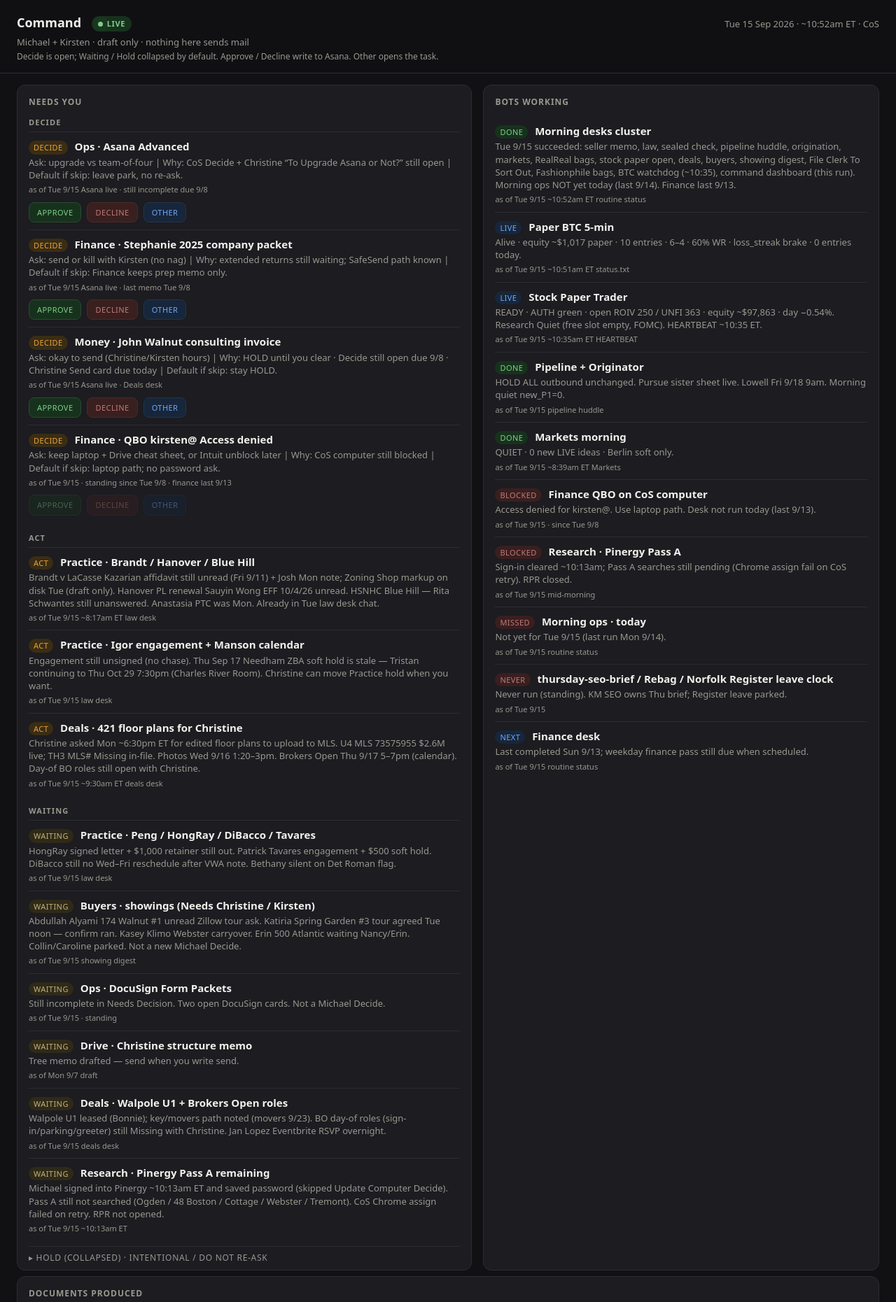
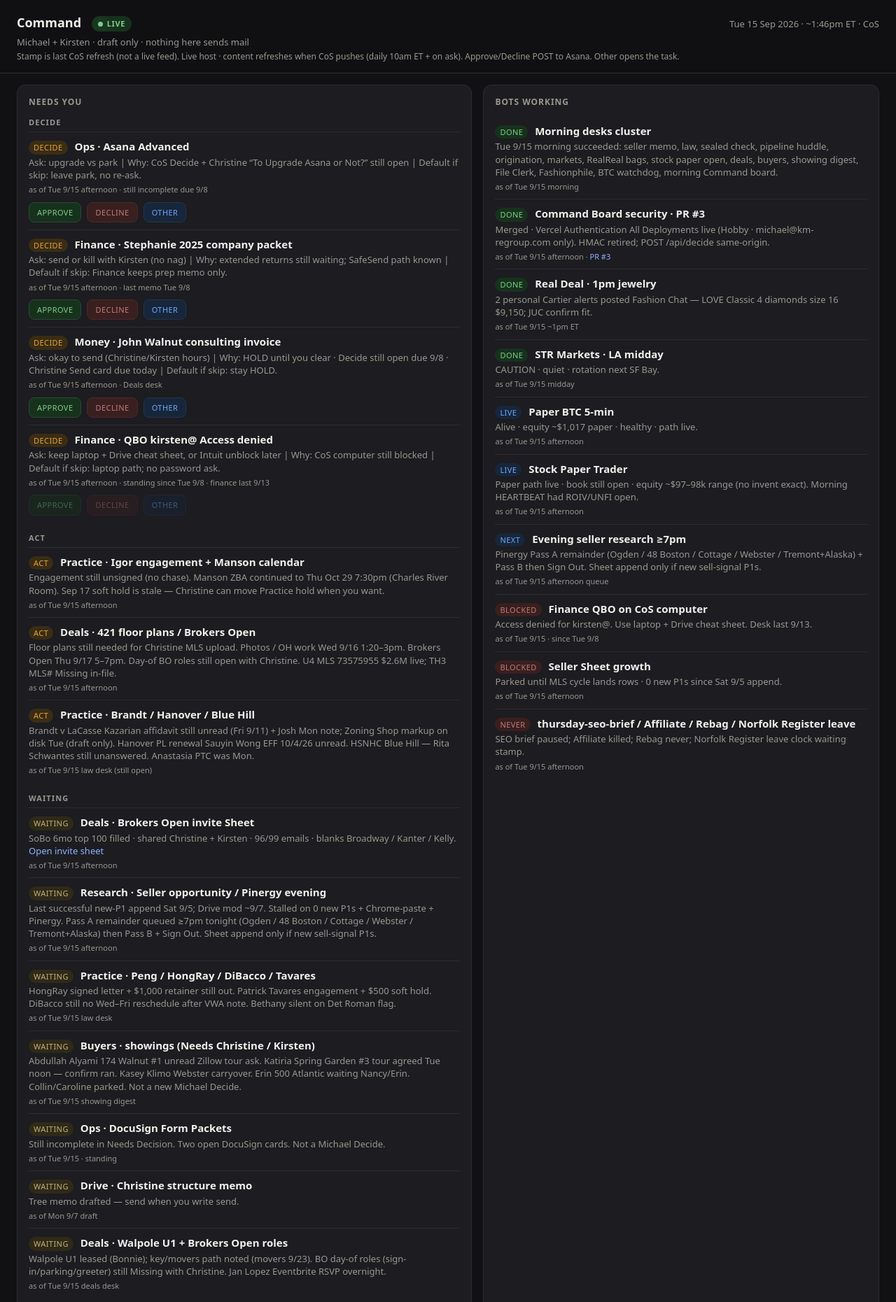
Before and after one commit to mwelsh84/km-command-board, a website: page index.html in a window 1280 px wide. Shown: the top 1861 px of the page at 70% size. Drawn offline with Linux system fonts and the light colour scheme.

Commit message:
Refresh Command board Tue 15 Sep 2026 ~1:45pm ET

```diff
--- a/index.html
+++ b/index.html
@@ -12,10 +12,10 @@
   <header>
     <div class="header-row">
       <h1>Command <span class="live-pill"><span class="dot" aria-hidden="true"></span>Live</span></h1>
-      <div class="stamp">Tue 15 Sep 2026 · ~10:52am ET · CoS</div>
+      <div class="stamp">Tue 15 Sep 2026 · ~1:46pm ET · CoS</div>
     </div>
     <div class="subtitle">Michael + Kirsten · draft only · nothing here sends mail</div>
-    <div class="hint">Decide is open; Waiting / Hold collapsed by default. Approve / Decline write to Asana. Other opens the task.</div>
+    <div class="hint">Stamp is last CoS refresh (not a live feed). Live host · content refreshes when CoS pushes (daily 10am ET + on ask). Approve/Decline POST to Asana. Other opens the task.</div>
   </header>
   <main>
     <section>
@@ -26,53 +26,67 @@
         <div class="item" data-task-gid="1218244286398772" data-asana-url="https://app.asana.com/1/1214552995115111/project/1215460449693075/task/1218244286398772">
           <span class="tag need">Decide</span>
           <span class="who">Ops · Asana Advanced</span>
-          <div class="why">Ask: upgrade vs team-of-four | Why: CoS Decide + Christine “To Upgrade Asana or Not?” still open | Default if skip: leave park, no re-ask.</div>
-          <div class="asof">as of Tue 9/15 Asana live · still incomplete due 9/8</div>
+          <div class="why">Ask: upgrade vs park | Why: CoS Decide + Christine “To Upgrade Asana or Not?” still open | Default if skip: leave park, no re-ask.</div>
+          <div class="asof">as of Tue 9/15 afternoon · still incomplete due 9/8</div>
         </div>
         <div class="item" data-task-gid="1218244215193427" data-asana-url="https://app.asana.com/1/1214552995115111/project/1215460449693075/task/1218244215193427">
           <span class="tag need">Decide</span>
           <span class="who">Finance · Stephanie 2025 company packet</span>
           <div class="why">Ask: send or kill with Kirsten (no nag) | Why: extended returns still waiting; SafeSend path known | Default if skip: Finance keeps prep memo only.</div>
-          <div class="asof">as of Tue 9/15 Asana live · last memo Tue 9/8</div>
+          <div class="asof">as of Tue 9/15 afternoon · last memo Tue 9/8</div>
         </div>
         <div class="item" data-task-gid="1218244183839107" data-asana-url="https://app.asana.com/1/1214552995115111/project/1215460449693075/task/1218244183839107">
           <span class="tag need">Decide</span>
           <span class="who">Money · John Walnut consulting invoice</span>
           <div class="why">Ask: okay to send (Christine/Kirsten hours) | Why: HOLD until you clear · Decide still open due 9/8 · Christine Send card due today | Default if skip: stay HOLD.</div>
-          <div class="asof">as of Tue 9/15 Asana live · Deals desk</div>
+          <div class="asof">as of Tue 9/15 afternoon · Deals desk</div>
         </div>
         <div class="item" data-task-gid="" data-asana-url="">
           <span class="tag need">Decide</span>
           <span class="who">Finance · QBO kirsten@ Access denied</span>
           <div class="why">Ask: keep laptop + Drive cheat sheet, or Intuit unblock later | Why: CoS computer still blocked | Default if skip: laptop path; no password ask.</div>
-          <div class="asof">as of Tue 9/15 · standing since Tue 9/8 · finance last 9/13</div>
+          <div class="asof">as of Tue 9/15 afternoon · standing since Tue 9/8 · finance last 9/13</div>
         </div>
       </div>
+
 
       <h3>Act</h3>
       <div class="bucket">
         <div class="item">
           <span class="tag need">Act</span>
-          <span class="who">Practice · Brandt / Hanover / Blue Hill</span>
-          <div class="why">Brandt v LaCasse Kazarian affidavit still unread (Fri 9/11) + Josh Mon note; Zoning Shop markup on disk Tue (draft only). Hanover PL renewal Sauyin Wong EFF 10/4/26 unread. HSNHC Blue Hill — Rita Schwantes still unanswered. Anastasia PTC was Mon. Already in Tue law desk chat.</div>
-          <div class="asof">as of Tue 9/15 ~8:17am ET law desk</div>
+          <span class="who">Practice · Igor engagement + Manson calendar</span>
+          <div class="why">Engagement still unsigned (no chase). Manson ZBA continued to Thu Oct 29 7:30pm (Charles River Room). Sep 17 soft hold is stale — Christine can move Practice hold when you want.</div>
+          <div class="asof">as of Tue 9/15 afternoon</div>
         </div>
         <div class="item">
           <span class="tag need">Act</span>
-          <span class="who">Practice · Igor engagement + Manson calendar</span>
-          <div class="why">Engagement still unsigned (no chase). Thu Sep 17 Needham ZBA soft hold is stale — Tristan continuing to Thu Oct 29 7:30pm (Charles River Room). Christine can move Practice hold when you want.</div>
-          <div class="asof">as of Tue 9/15 law desk</div>
+          <span class="who">Deals · 421 floor plans / Brokers Open</span>
+          <div class="why">Floor plans still needed for Christine MLS upload. Photos / OH work Wed 9/16 1:20–3pm. Brokers Open Thu 9/17 5–7pm. Day-of BO roles still open with Christine. U4 MLS 73575955 $2.6M live; TH3 MLS# Missing in-file.</div>
+          <div class="asof">as of Tue 9/15 afternoon</div>
         </div>
         <div class="item">
           <span class="tag need">Act</span>
-          <span class="who">Deals · 421 floor plans for Christine</span>
-          <div class="why">Christine asked Mon ~6:30pm ET for edited floor plans to upload to MLS. U4 MLS 73575955 $2.6M live; TH3 MLS# Missing in-file. Photos Wed 9/16 1:20–3pm. Brokers Open Thu 9/17 5–7pm (calendar). Day-of BO roles still open with Christine.</div>
-          <div class="asof">as of Tue 9/15 ~9:30am ET deals desk</div>
+          <span class="who">Practice · Brandt / Hanover / Blue Hill</span>
+          <div class="why">Brandt v LaCasse Kazarian affidavit still unread (Fri 9/11) + Josh Mon note; Zoning Shop markup on disk Tue (draft only). Hanover PL renewal Sauyin Wong EFF 10/4/26 unread. HSNHC Blue Hill — Rita Schwantes still unanswered. Anastasia PTC was Mon.</div>
+          <div class="asof">as of Tue 9/15 law desk (still open)</div>
         </div>
       </div>
 
+
       <h3>Waiting</h3>
       <div class="bucket">
+        <div class="item">
+          <span class="tag wait">Waiting</span>
+          <span class="who">Deals · Brokers Open invite Sheet</span>
+          <div class="why">SoBo 6mo top 100 filled · shared Christine + Kirsten · 96/99 emails · blanks Broadway / Kanter / Kelly. <a href="https://docs.google.com/spreadsheets/d/1OLj5VD59k721foO_wPXiOsX1WuiXWy03DoVM9ga7D1E/edit" target="_blank" rel="noopener">Open invite sheet</a></div>
+          <div class="asof">as of Tue 9/15 afternoon</div>
+        </div>
+        <div class="item">
+          <span class="tag wait">Waiting</span>
+          <span class="who">Research · Seller opportunity / Pinergy evening</span>
+          <div class="why">Last successful new-P1 append Sat 9/5; Drive mod ~9/7. Stalled on 0 new P1s + Chrome-paste + Pinergy. Pass A remainder queued ≥7pm tonight (Ogden / 48 Boston / Cottage / Webster / Tremont+Alaska) then Pass B + Sign Out. Sheet append only if new sell-signal P1s.</div>
+          <div class="asof">as of Tue 9/15 afternoon</div>
+        </div>
         <div class="item">
           <span class="tag wait">Waiting</span>
           <span class="who">Practice · Peng / HongRay / DiBacco / Tavares</span>
@@ -103,13 +117,8 @@
           <div class="why">Walpole U1 leased (Bonnie); key/movers path noted (movers 9/23). BO day-of roles (sign-in/parking/greeter) still Missing with Christine. Jan Lopez Eventbrite RSVP overnight.</div>
           <div class="asof">as of Tue 9/15 deals desk</div>
         </div>
-        <div class="item">
-          <span class="tag wait">Waiting</span>
-          <span class="who">Research · Pinergy Pass A remaining</span>
-          <div class="why">Michael signed into Pinergy ~10:13am ET and saved password (skipped Update Computer Decide). Pass A still not searched (Ogden / 48 Boston / Cottage / Webster / Tremont). CoS Chrome assign failed on retry. RPR not opened.</div>
-          <div class="asof">as of Tue 9/15 ~10:13am ET</div>
-        </div>
       </div>
+
 
       <details class="hold-group">
         <summary>Hold (collapsed) · intentional / do not re-ask</summary>
@@ -134,8 +143,8 @@
         <div class="item">
           <span class="tag hold">Hold</span>
           <span class="who">Affiliate desk</span>
-          <div class="why">Routines paused. Paste-ready drafts stay in Affiliate chat if you still want to post.</div>
-          <div class="asof">as of Tue 9/8 pause</div>
+          <div class="why">Killed / routines paused. Paste-ready drafts stay in Affiliate chat if you still want to post.</div>
+          <div class="asof">as of Tue 9/15 afternoon</div>
         </div>
         <div class="item">
           <span class="tag hold">Hold</span>
@@ -145,70 +154,72 @@
         </div>
       </details>
 
+
     </section>
 
     <section>
+
       <h2>Bots working</h2>
 
         <div class="item">
           <span class="tag ok">Done</span>
           <span class="who">Morning desks cluster</span>
-          <div class="why">Tue 9/15 succeeded: seller memo, law, sealed check, pipeline huddle, origination, markets, RealReal bags, stock paper open, deals, buyers, showing digest, File Clerk To Sort Out, Fashionphile bags, BTC watchdog (~10:35), command dashboard (this run). Morning ops NOT yet today (last 9/14). Finance last 9/13.</div>
-          <div class="asof">as of Tue 9/15 ~10:52am ET routine status</div>
+          <div class="why">Tue 9/15 morning succeeded: seller memo, law, sealed check, pipeline huddle, origination, markets, RealReal bags, stock paper open, deals, buyers, showing digest, File Clerk, Fashionphile, BTC watchdog, morning Command board.</div>
+          <div class="asof">as of Tue 9/15 morning</div>
+        </div>
+        <div class="item">
+          <span class="tag ok">Done</span>
+          <span class="who">Command Board security · PR #3</span>
+          <div class="why">Merged · Vercel Authentication All Deployments live (Hobby · michael@km-regroup.com only). HMAC retired; POST /api/decide same-origin.</div>
+          <div class="asof">as of Tue 9/15 afternoon · <a href="https://github.com/mwelsh84/km-command-board/pull/3" target="_blank" rel="noopener">PR #3</a></div>
+        </div>
+        <div class="item">
+          <span class="tag ok">Done</span>
+          <span class="who">Real Deal · 1pm jewelry</span>
+          <div class="why">2 personal Cartier alerts posted Fashion Chat — LOVE Classic 4 diamonds size 16 $9,150; JUC confirm fit.</div>
+          <div class="asof">as of Tue 9/15 ~1pm ET</div>
+        </div>
+        <div class="item">
+          <span class="tag ok">Done</span>
+          <span class="who">STR Markets · LA midday</span>
+          <div class="why">CAUTION · quiet · rotation next SF Bay.</div>
+          <div class="asof">as of Tue 9/15 midday</div>
         </div>
         <div class="item">
           <span class="tag run">Live</span>
           <span class="who">Paper BTC 5-min</span>
-          <div class="why">Alive · equity ~$1,017 paper · 10 entries · 6–4 · 60% WR · loss_streak brake · 0 entries today.</div>
-          <div class="asof">as of Tue 9/15 ~10:51am ET status.txt</div>
+          <div class="why">Alive · equity ~$1,017 paper · healthy · path live.</div>
+          <div class="asof">as of Tue 9/15 afternoon</div>
         </div>
         <div class="item">
           <span class="tag run">Live</span>
           <span class="who">Stock Paper Trader</span>
-          <div class="why">READY · AUTH green · open ROIV 250 / UNFI 363 · equity ~$97,863 · day −0.54%. Research Quiet (free slot empty, FOMC). HEARTBEAT ~10:35 ET.</div>
-          <div class="asof">as of Tue 9/15 ~10:35am ET HEARTBEAT</div>
+          <div class="why">Paper path live · book still open · equity ~$97–98k range (no invent exact). Morning HEARTBEAT had ROIV/UNFI open.</div>
+          <div class="asof">as of Tue 9/15 afternoon</div>
         </div>
         <div class="item">
-          <span class="tag ok">Done</span>
-          <span class="who">Pipeline + Originator</span>
-          <div class="why">HOLD ALL outbound unchanged. Pursue sister sheet live. Lowell Fri 9/18 9am. Morning quiet new_P1=0.</div>
-          <div class="asof">as of Tue 9/15 pipeline huddle</div>
-        </div>
-        <div class="item">
-          <span class="tag ok">Done</span>
-          <span class="who">Markets morning</span>
-          <div class="why">QUIET · 0 new LIVE ideas · Berlin soft only.</div>
-          <div class="asof">as of Tue 9/15 ~8:39am ET Markets</div>
+          <span class="tag run">Next</span>
+          <span class="who">Evening seller research ≥7pm</span>
+          <div class="why">Pinergy Pass A remainder (Ogden / 48 Boston / Cottage / Webster / Tremont+Alaska) + Pass B then Sign Out. Sheet append only if new sell-signal P1s.</div>
+          <div class="asof">as of Tue 9/15 afternoon queue</div>
         </div>
         <div class="item">
           <span class="tag hold">Blocked</span>
           <span class="who">Finance QBO on CoS computer</span>
-          <div class="why">Access denied for kirsten@. Use laptop path. Desk not run today (last 9/13).</div>
+          <div class="why">Access denied for kirsten@. Use laptop + Drive cheat sheet. Desk last 9/13.</div>
           <div class="asof">as of Tue 9/15 · since Tue 9/8</div>
         </div>
         <div class="item">
           <span class="tag hold">Blocked</span>
-          <span class="who">Research · Pinergy Pass A</span>
-          <div class="why">Sign-in cleared ~10:13am; Pass A searches still pending (Chrome assign fail on CoS retry). RPR closed.</div>
-          <div class="asof">as of Tue 9/15 mid-morning</div>
-        </div>
-        <div class="item">
-          <span class="tag hold">Missed</span>
-          <span class="who">Morning ops · today</span>
-          <div class="why">Not yet for Tue 9/15 (last run Mon 9/14).</div>
-          <div class="asof">as of Tue 9/15 routine status</div>
+          <span class="who">Seller Sheet growth</span>
+          <div class="why">Parked until MLS cycle lands rows · 0 new P1s since Sat 9/5 append.</div>
+          <div class="asof">as of Tue 9/15 afternoon</div>
         </div>
         <div class="item">
           <span class="tag hold">Never</span>
-          <span class="who">thursday-seo-brief / Rebag / Norfolk Register leave clock</span>
-          <div class="why">Never run (standing). KM SEO owns Thu brief; Register leave parked.</div>
-          <div class="asof">as of Tue 9/15</div>
-        </div>
-        <div class="item">
-          <span class="tag run">Next</span>
-          <span class="who">Finance desk</span>
-          <div class="why">Last completed Sun 9/13; weekday finance pass still due when scheduled.</div>
-          <div class="asof">as of Tue 9/15 routine status</div>
+          <span class="who">thursday-seo-brief / Affiliate / Rebag / Norfolk Register leave</span>
+          <div class="why">SEO brief paused; Affiliate killed; Rebag never; Norfolk Register leave clock waiting stamp.</div>
+          <div class="asof">as of Tue 9/15 afternoon</div>
         </div>
 
     </section>
@@ -216,6 +227,72 @@
   <div class="docs-wrap">
     <section>
       <h2>Documents produced</h2>
+
+        <div class="item">
+          <span class="tag doc">Doc</span>
+          <span class="who">Brokers Open invite Sheet (filled)</span>
+          <div class="by">KM Deals / CoS</div>
+          <div class="why">SoBo 6mo top 100 · 96/99 emails · blanks Broadway / Kanter / Kelly · shared Christine + Kirsten.</div>
+          <div class="why"><a href="https://docs.google.com/spreadsheets/d/1OLj5VD59k721foO_wPXiOsX1WuiXWy03DoVM9ga7D1E/edit" target="_blank" rel="noopener">Open sheet</a></div>
+          <div class="asof">as of Tue 9/15 afternoon</div>
+        </div>
+        <div class="item">
+          <span class="tag doc">Doc</span>
+          <span class="who">KM Seller Opportunity Research</span>
+          <div class="by">KM Research</div>
+          <div class="why">Last new-P1 append Sat 9/5 · Drive mod ~9/7 · stalled 0 new P1s.</div>
+          <div class="why"><a href="https://docs.google.com/spreadsheets/d/1rtIpEjkdJYAPdHuy6nfNwhZVoLVSHBfmayLwAWDl1ZM/edit" target="_blank" rel="noopener">Open sheet</a></div>
+          <div class="asof">as of Tue 9/15 afternoon</div>
+        </div>
+        <div class="item">
+          <span class="tag doc">Doc</span>
+          <span class="who">Command Board security PR #3</span>
+          <div class="by">CoS / Engineering</div>
+          <div class="why">Merged · Vercel Auth All Deployments live.</div>
+          <div class="why"><a href="https://github.com/mwelsh84/km-command-board/pull/3" target="_blank" rel="noopener">Open PR</a></div>
+          <div class="asof">as of Tue 9/15</div>
+        </div>
+        <div class="item">
+          <span class="tag doc">Doc</span>
+          <span class="who">Originator pursue sister sheet</span>
+          <div class="by">Originator</div>
+          <div class="why">Status / To: / Kill / Last action (SoT).</div>
+          <div class="why"><a href="https://docs.google.com/spreadsheets/d/13x4BUSx5QrXwUTNkmT8HhqYjB4E2JozukBpMCTw0qSk/edit" target="_blank" rel="noopener">Open sheet</a></div>
+          <div class="asof">as of Tue 9/15 SoT</div>
+        </div>
+        <div class="item">
+          <span class="tag doc">Doc</span>
+          <span class="who">421 E 6th Launch Strategy Memo</span>
+          <div class="by">KM Deals / CoS</div>
+          <div class="why">Launch strategy.</div>
+          <div class="why"><a href="https://docs.google.com/document/d/1tF3zfv-LUYIw1E_OYdyhI6y3uRmYO38yibf3fz7PuPg/edit" target="_blank" rel="noopener">Open in Drive</a></div>
+          <div class="asof">as of prior</div>
+        </div>
+        <div class="item">
+          <span class="tag doc">Doc</span>
+          <span class="who">STR Desk Metro Tracker</span>
+          <div class="by">STR Markets / Yield</div>
+          <div class="why">Metro tracker · LA midday CAUTION noted.</div>
+          <div class="why"><a href="https://docs.google.com/spreadsheets/d/1zmVg9HBncs977zSOjzLnHXexIOFUCdEwZp0dsYc2eIc/edit" target="_blank" rel="noopener">Open sheet</a></div>
+          <div class="asof">as of Tue 9/15 midday</div>
+        </div>
+        <div class="item">
+          <span class="tag doc">Doc</span>
+          <span class="who">KM IG DM CRM sheet</span>
+          <div class="by">Christine / Prix</div>
+          <div class="why">Buyer/showing CRM.</div>
+          <div class="why"><a href="https://docs.google.com/spreadsheets/d/14Eyz1c4hE-xW1AGShIymFuDhHFwe-D42QEm9rlACU3E/edit" target="_blank" rel="noopener">Open sheet</a></div>
+          <div class="asof">as of Tue 9/15</div>
+        </div>
+        <div class="item">
+          <span class="tag doc">Doc</span>
+          <span class="who">KM Social Master Templates (Canva)</span>
+          <div class="by">KM Marketing</div>
+          <div class="why">6 MASTER slots + usage guide.</div>
+          <div class="why"><a href="https://www.canva.com/folder/FAHUiCSyOho" target="_blank" rel="noopener">Open Canva folder</a></div>
+          <div class="asof">as of Mon 9/7</div>
+        </div>
+
 
         <div class="item">
           <span class="tag doc">Doc</span>
@@ -229,7 +306,7 @@
           <span class="tag doc">Doc</span>
           <span class="who">Morning seller memo result — 2026-09-15</span>
           <div class="by">KM Research / CoS</div>
-          <div class="why">Quiet · new_P1=0 · Pinergy CDP fail then Michael sign-in ~10:13am.</div>
+          <div class="why">Quiet · new_P1=0 · Pinergy evening Pass A queued ≥7pm.</div>
           <div class="why">On CoS computer.</div>
           <div class="asof">as of Tue 9/15</div>
         </div>
@@ -253,7 +330,7 @@
           <span class="tag doc">Doc</span>
           <span class="who">Stock research pack — 2026-09-15</span>
           <div class="by">Stock Research</div>
-          <div class="why">Quiet · free slot empty · FOMC · ROIV/UNFI open.</div>
+          <div class="why">Quiet · free slot empty · FOMC · paper book open.</div>
           <div class="why">On CoS computer.</div>
           <div class="asof">as of Tue 9/15</div>
         </div>
@@ -273,54 +350,6 @@
           <div class="why">On CoS computer.</div>
           <div class="asof">as of Tue 9/8</div>
         </div>
-        <div class="item">
-          <span class="tag doc">Doc</span>
-          <span class="who">KM Social Master Templates (Canva)</span>
-          <div class="by">KM Marketing</div>
-          <div class="why">6 MASTER slots + usage guide.</div>
-          <div class="why"><a href="https://www.canva.com/folder/FAHUiCSyOho" target="_blank" rel="noopener">Open Canva folder</a></div>
-          <div class="asof">as of Mon 9/7</div>
-        </div>
-        <div class="item">
-          <span class="tag doc">Doc</span>
-          <span class="who">Originator pursue sister sheet</span>
-          <div class="by">Originator</div>
-          <div class="why">Status / To: / Kill / Last action (SoT).</div>
-          <div class="why"><a href="https://docs.google.com/spreadsheets/d/13x4BUSx5QrXwUTNkmT8HhqYjB4E2JozukBpMCTw0qSk/edit" target="_blank" rel="noopener">Open sheet</a></div>
-          <div class="asof">as of Tue 9/15 SoT</div>
-        </div>
-        <div class="item">
-          <span class="tag doc">Doc</span>
-          <span class="who">KM seller-opportunity sheet</span>
-          <div class="by">KM Research</div>
-          <div class="why">Sheet ends SAT-P1-A1/A2; no Tue append.</div>
-          <div class="why"><a href="https://docs.google.com/spreadsheets/d/1rtIpEjkdJYAPdHuy6nfNwhZVoLVSHBfmayLwAWDl1ZM/edit" target="_blank" rel="noopener">Open sheet</a></div>
-          <div class="asof">as of Tue 9/15</div>
-        </div>
-        <div class="item">
-          <span class="tag doc">Doc</span>
-          <span class="who">421 E 6th Launch Strategy Memo</span>
-          <div class="by">KM Deals / CoS</div>
-          <div class="why">Launch strategy.</div>
-          <div class="why"><a href="https://docs.google.com/document/d/1tF3zfv-LUYIw1E_OYdyhI6y3uRmYO38yibf3fz7PuPg/edit" target="_blank" rel="noopener">Open in Drive</a></div>
-          <div class="asof">as of prior</div>
-        </div>
-        <div class="item">
-          <span class="tag doc">Doc</span>
-          <span class="who">STR Desk Metro Tracker</span>
-          <div class="by">STR Markets / Yield</div>
-          <div class="why">Metro tracker sheet.</div>
-          <div class="why"><a href="https://docs.google.com/spreadsheets/d/1zmVg9HBncs977zSOjzLnHXexIOFUCdEwZp0dsYc2eIc/edit" target="_blank" rel="noopener">Open sheet</a></div>
-          <div class="asof">as of Sun 9/13 last STR pass</div>
-        </div>
-        <div class="item">
-          <span class="tag doc">Doc</span>
-          <span class="who">KM IG DM CRM sheet</span>
-          <div class="by">Christine / Prix</div>
-          <div class="why">Buyer/showing CRM.</div>
-          <div class="why"><a href="https://docs.google.com/spreadsheets/d/14Eyz1c4hE-xW1AGShIymFuDhHFwe-D42QEm9rlACU3E/edit" target="_blank" rel="noopener">Open sheet</a></div>
-          <div class="asof">as of Tue 9/15</div>
-        </div>
 
     </section>
   </div>
```
